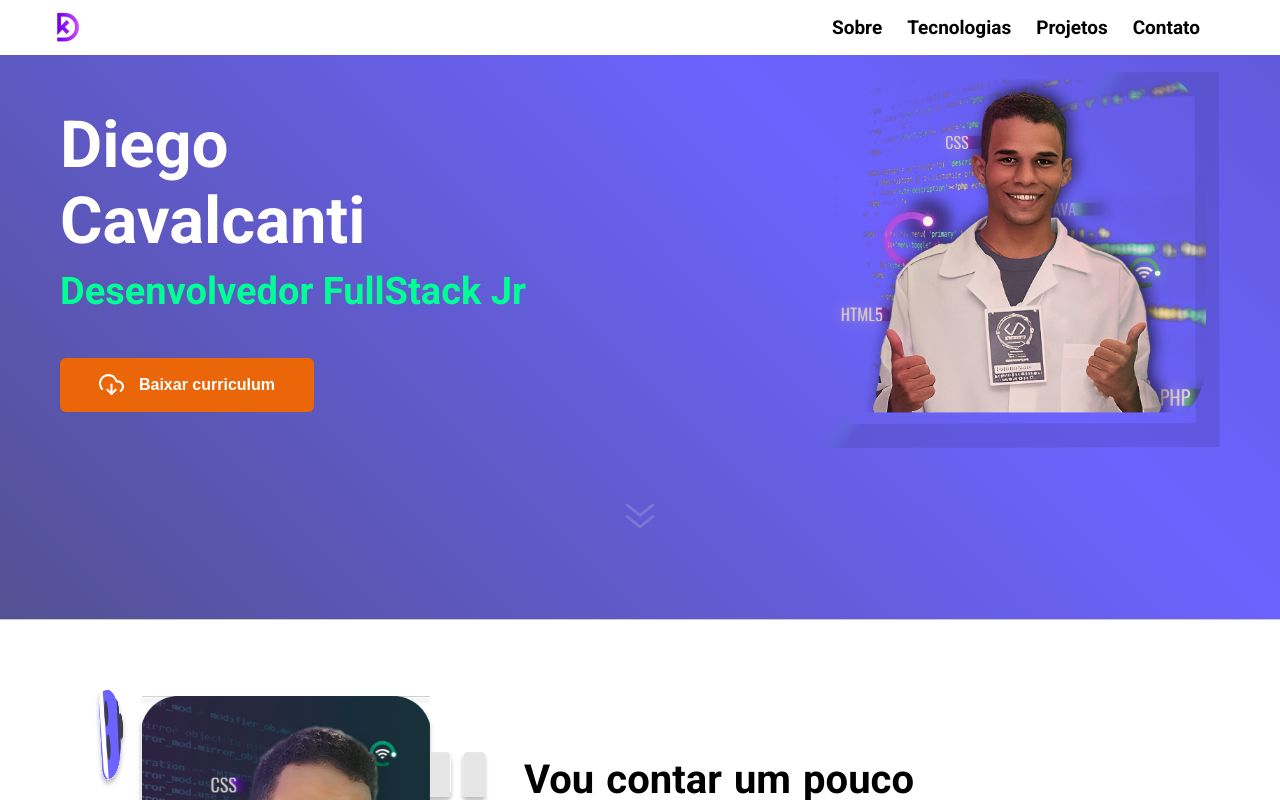
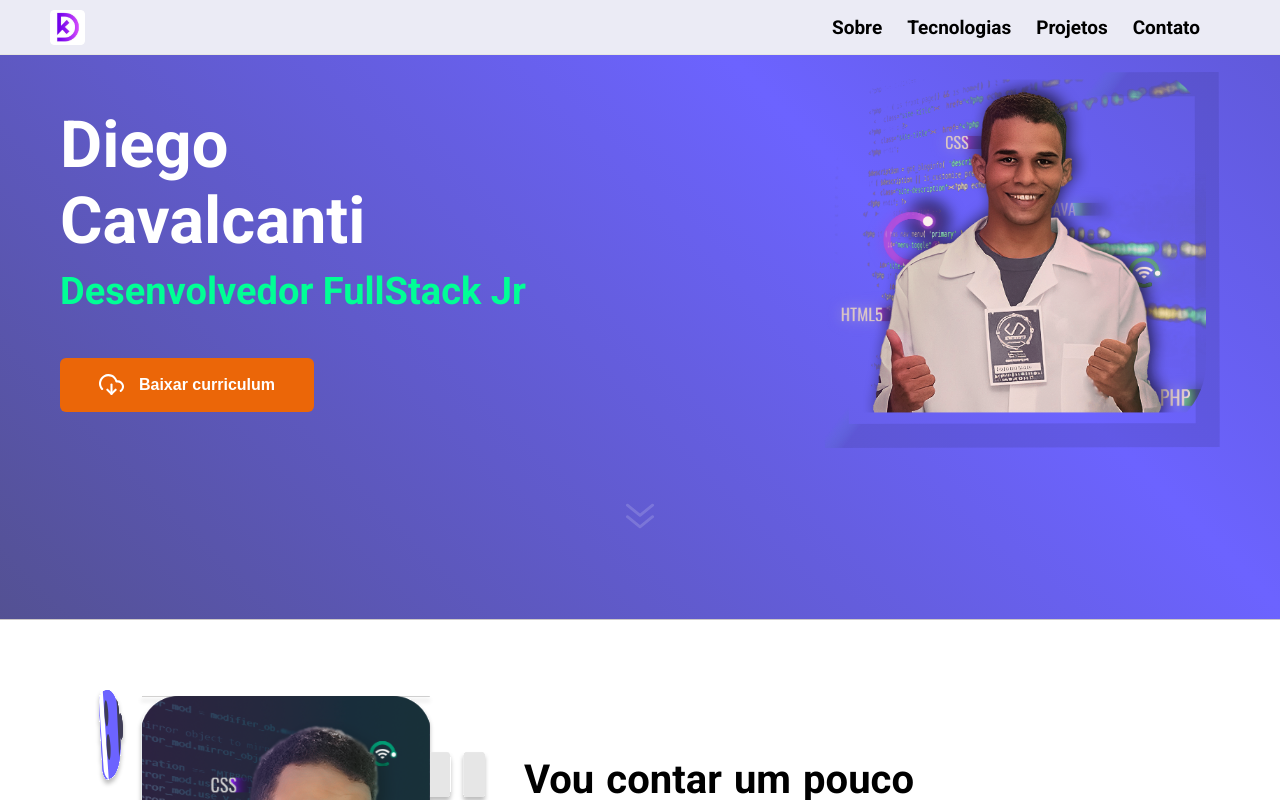
Before and after one commit to diegotimao/portifolio, a React (Create React App) app: page / in a window 1280 px wide. Shown: the top 800 px of the page. Built offline with nearby package versions, Linux system fonts and the light colour scheme.

Commit message:
style: estilizando o header

```diff
--- a/src/components/Header/header.css
+++ b/src/components/Header/header.css
@@ -1,5 +1,6 @@
 .header-container {
-  background: #ffffff;
+  background: #ebebf5;
+  border-bottom: 1px solid #e6e6e0;
   color: black;
   z-index: 1000;
   position: fixed;
@@ -42,7 +43,7 @@
 .nav-list li {
   background: rgb(245, 244, 244);
   border-radius: 4px;
-  color: rgb(85, 74, 74);
+  color: #6a6180;
   height: 55px;
   font-size: 16px;
   font-weight: bold;
```
